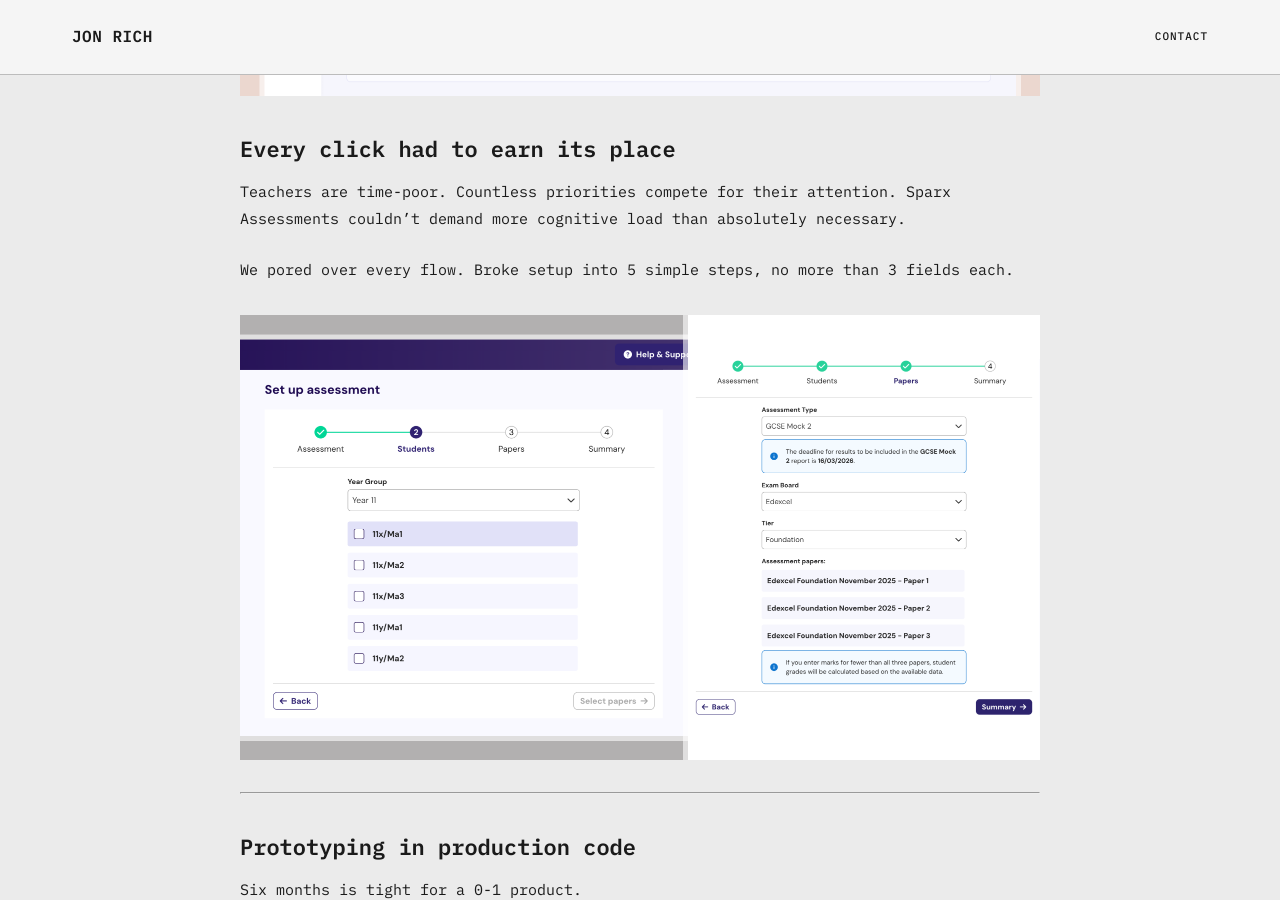
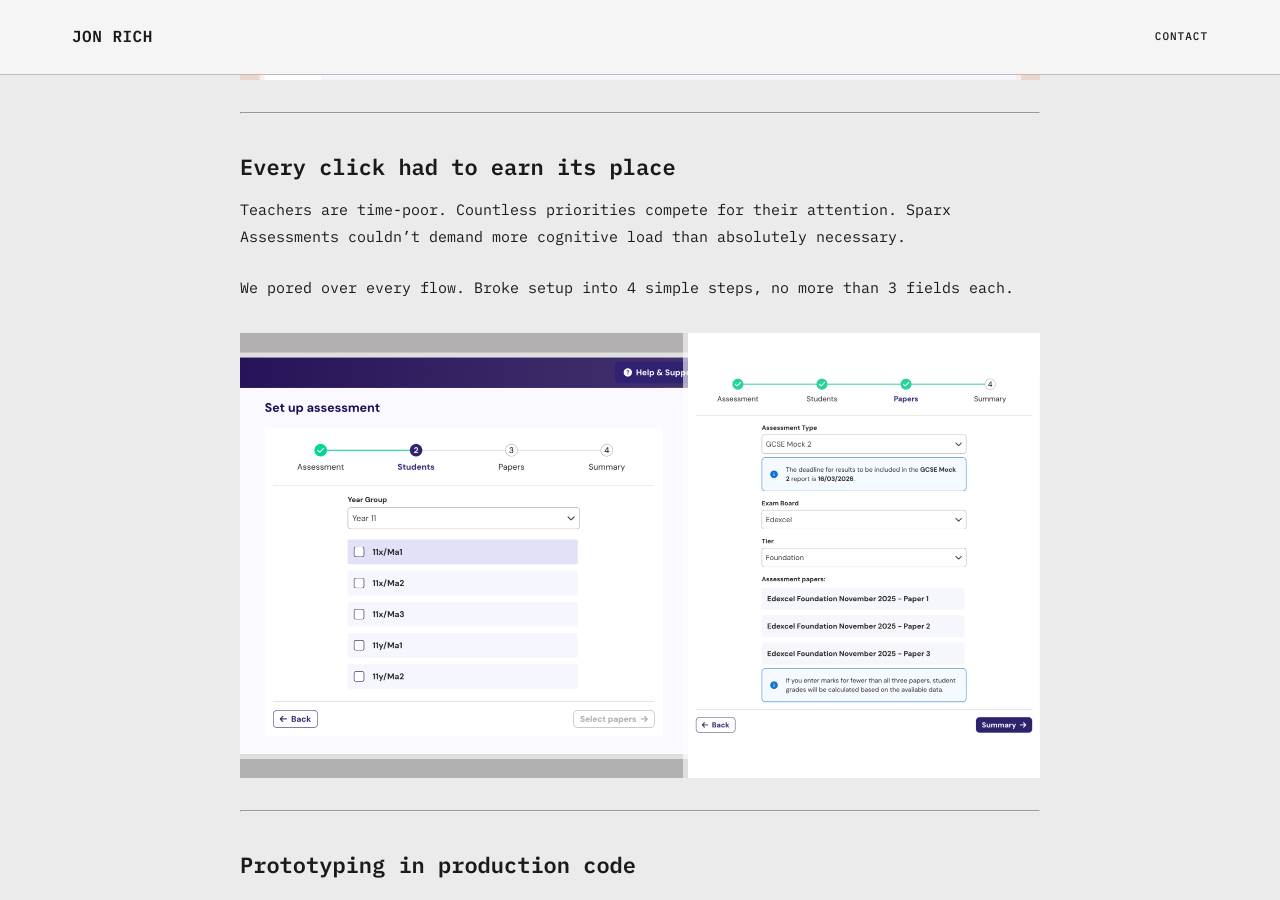
Before and after one commit to JonJRich/portfolio, a Jekyll site: the page built from _work/sparx-assessments.md, in a window 1280 px wide and 900 px high, scrolled down 2806 px. Built offline with Jekyll 4.4.1, drawn with Linux system fonts in a browser that asks for light colours.

Commit message:
Refine Sparx Assessments copy and image ordering
- Update setup steps count to 4
- Reorganize section breaks and image placement
- Reorder final showcase images

🤖 Generated with [Claude Code](https://claude.com/claude-code)

Co-Authored-By: Claude <noreply@anthropic.com>

```diff
--- a/_work/sparx-assessments.md
+++ b/_work/sparx-assessments.md
@@ -24,9 +24,9 @@ With teachers already stretched thin, any new tool must do more than save time
 
 This was the ambition of Sparx Assessments.
 
+---
+
 ![Assessments interface](/assets/images/Assessments-6.png)
-
----
 
 ## The starting point wasn't pretty
 
@@ -50,13 +50,14 @@ Dig deeper and there's more: teachers see **Assessments** (entering marks, analy
 So we split them. Completely separate areas of the product to match how teachers actually think.
 
 ![Assessments interface](/assets/images/Assessments-7.png)
+
 ---
 
 ## Every click had to earn its place
 
 Teachers are time-poor. Countless priorities compete for their attention. Sparx Assessments couldn't demand more cognitive load than absolutely necessary.
 
-We pored over every flow. Broke setup into 5 simple steps, no more than 3 fields each.
+We pored over every flow. Broke setup into 4 simple steps, no more than 3 fields each.
 
 ![Assessments interface](/assets/images/Assessments-3.png)
 
@@ -85,6 +86,7 @@ The tight loop caught issues early. Users wanted to click marksheet cells instea
 I used NotebookLM to synthesize sessions—creating a resource the whole team could query, from senior stakeholders to junior engineers.
 
 ![Assessments interface](/assets/images/Assessments-8.png)
+
 ---
 
 ## 450 schools, September 2024
@@ -99,8 +101,8 @@ One Trust Lead told us:
 
 We pulled forward the Mock 1 launch by two weeks because schools wanted it sooner.
 
-![Assessments interface](/assets/images/Assessments-1.png)
+![Assessments interface](/assets/images/Assessments-5.png)
 
 ![Assessments interface](/assets/images/Assessments-4.png)
 
-![Assessments interface](/assets/images/Assessments-5.png)
+![Assessments interface](/assets/images/Assessments-1.png)
```
